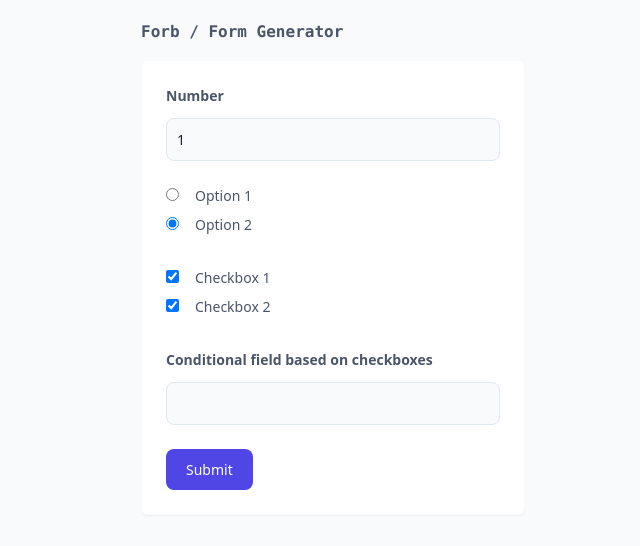
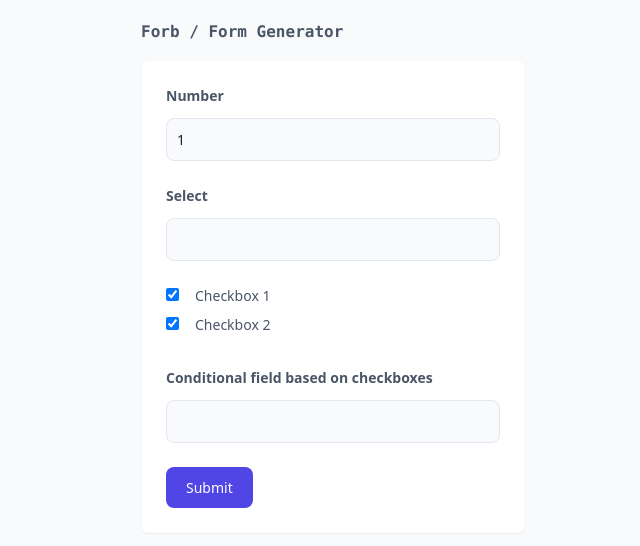
Before and after one commit to behzadam/forb, a Next.js app: page / in a window 1280 px wide. Shown: the top 546 px of the page, without its empty margins (307-947 px from the left). Built offline with nearby package versions, Linux system fonts and the light colour scheme.

Commit message:
feat: add select input

```diff
--- a/src/components/generator/FormData.ts
+++ b/src/components/generator/FormData.ts
@@ -7,21 +7,21 @@ export const formData = [
     value: 1,
   },
   {
-    label: 'Options',
-    type: 'options',
-    uid: 'f61233e8-565e-43d0-9c14-7d7f220c6021',
+    label: 'Select',
+    type: 'select',
+    uid: 'sl1233e8-565e-43d0-9c14-7d7f220c6021',
     options: [
       {
-        label: 'Option 1',
-        value: 'one',
+        label: 'Select 1',
+        value: 'select 1',
         checked: false,
-        uid: '161233e8-565e-43d0-9c14-7d7f220c6010',
+        uid: 'sl1233e8-565e-43d0-9c14-7d7f220c6010',
       },
       {
-        label: 'Option 2',
-        value: 'two',
+        label: 'Select 2',
+        value: 'select 2',
         checked: true,
-        uid: '261233e8-565e-43d0-9c14-7d7f220c6010',
+        uid: 'sl1233e8-565e-43d0-9c14-7d7f220c6011',
       },
     ],
   },
```
